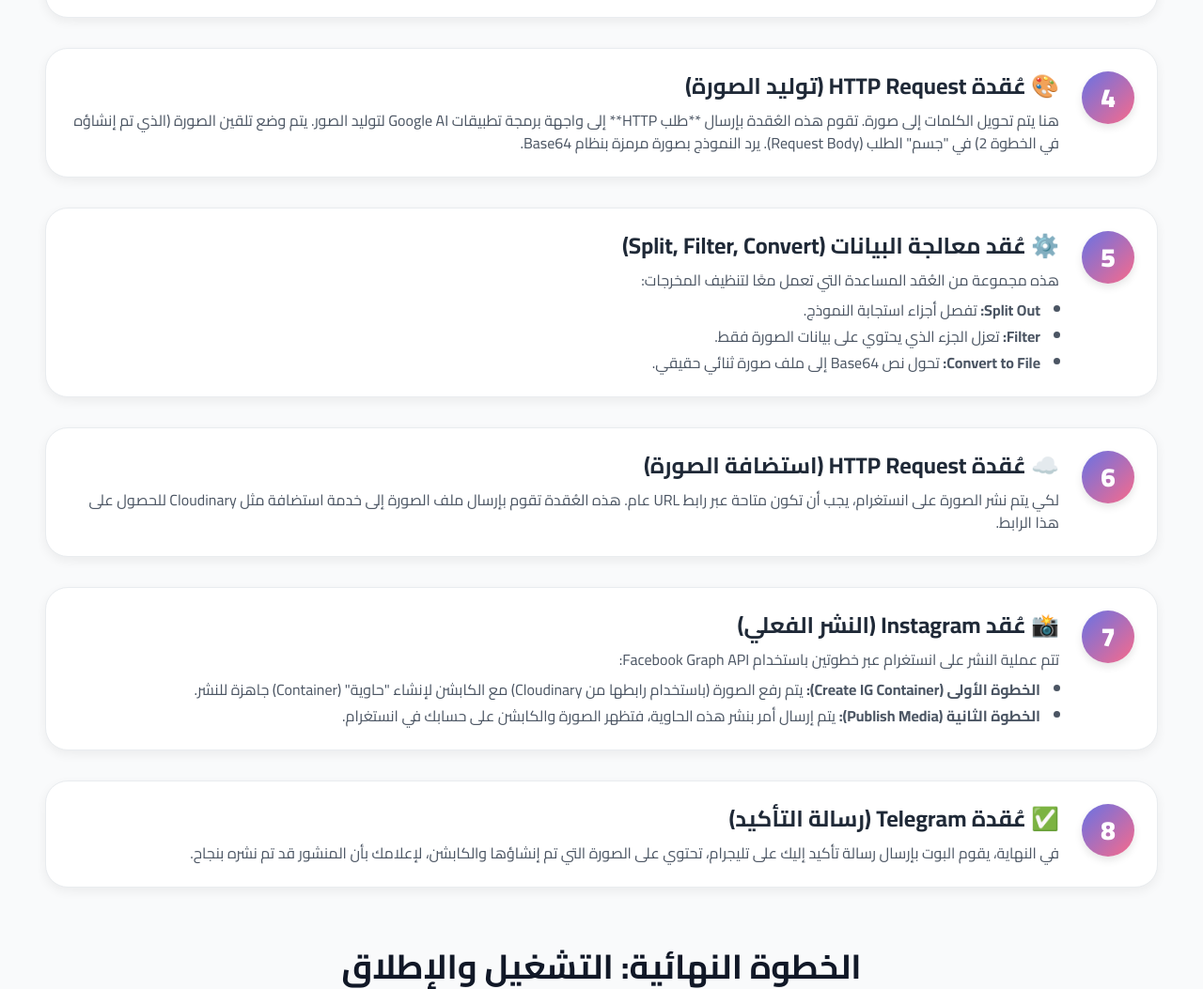
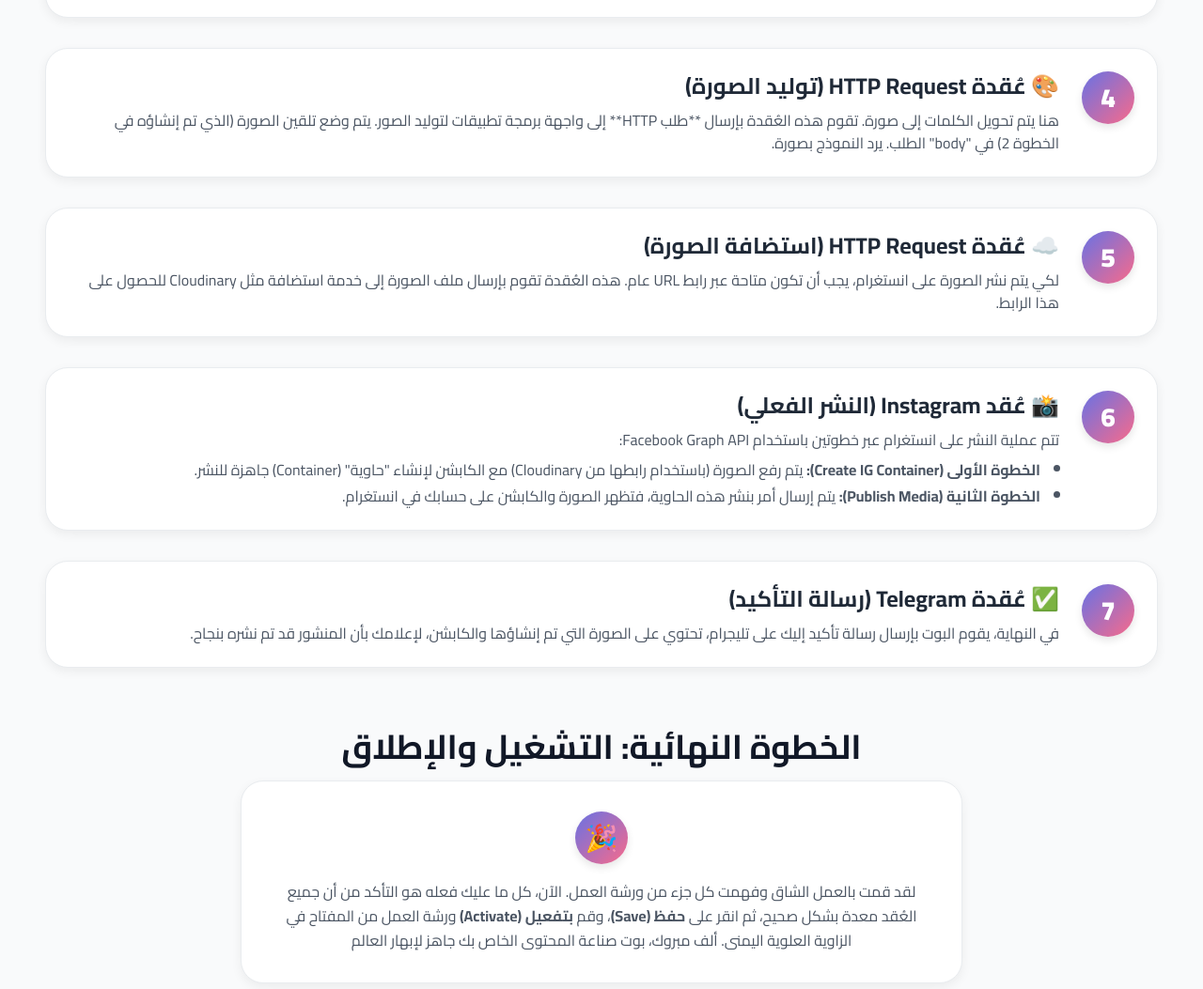
Before and after one commit to datamaroc/career-hub, a plain HTML site: page workflows/3/index.html in a window 1280 px wide. Shown: the part 1613-2666 px from the top of the page at 94% size. Drawn offline with nearby package versions, Linux system fonts and the light colour scheme.

Commit message:
telegram [3] edited

```diff
--- a/workflows/3/index.html
+++ b/workflows/3/index.html
@@ -232,40 +232,16 @@
               </h3>
               <p class="text-gray-600">
                 هنا يتم تحويل الكلمات إلى صورة. تقوم هذه العُقدة بإرسال **طلب
-                HTTP** إلى واجهة برمجة تطبيقات Google AI لتوليد الصور. يتم وضع
-                تلقين الصورة (الذي تم إنشاؤه في الخطوة 2) في "جسم" الطلب
-                (Request Body). يرد النموذج بصورة مرمزة بنظام Base64.
+                HTTP** إلى واجهة برمجة تطبيقات لتوليد الصور. يتم وضع تلقين
+                الصورة (الذي تم إنشاؤه في الخطوة 2) في "body" الطلب. يرد النموذج
+                بصورة.
               </p>
             </div>
           </div>
 
-          <!-- Step 5: Data Processing (Split, Filter, Convert) -->
+          <!-- Step 6`: HTTP Request (Cloudinary) -->
           <div class="section-card p-6 flex items-start gap-6">
             <div class="step-number">5</div>
-            <div class="flex-grow">
-              <h3 class="text-2xl font-bold mb-2">
-                ⚙️ عُقد معالجة البيانات (Split, Filter, Convert)
-              </h3>
-              <p class="text-gray-600">
-                هذه مجموعة من العُقد المساعدة التي تعمل معًا لتنظيف المخرجات:
-              </p>
-              <ul class="list-disc pr-5 mt-2 text-gray-600 space-y-1">
-                <li><strong>Split Out:</strong> تفصل أجزاء استجابة النموذج.</li>
-                <li>
-                  <strong>Filter:</strong> تعزل الجزء الذي يحتوي على بيانات
-                  الصورة فقط.
-                </li>
-                <li>
-                  <strong>Convert to File:</strong> تحول نص Base64 إلى ملف صورة
-                  ثنائي حقيقي.
-                </li>
-              </ul>
-            </div>
-          </div>
-
-          <!-- Step 6: HTTP Request (Cloudinary) -->
-          <div class="section-card p-6 flex items-start gap-6">
-            <div class="step-number">6</div>
             <div class="flex-grow">
               <h3 class="text-2xl font-bold mb-2">
                 ☁️ عُقدة HTTP Request (استضافة الصورة)
@@ -278,9 +254,9 @@
             </div>
           </div>
 
-          <!-- Step 7: Instagram Publishing -->
+          <!-- Step 6: Instagram Publishing -->
           <div class="section-card p-6 flex items-start gap-6">
-            <div class="step-number">7</div>
+            <div class="step-number">6</div>
             <div class="flex-grow">
               <h3 class="text-2xl font-bold mb-2">
                 📸 عُقد Instagram (النشر الفعلي)
@@ -303,9 +279,9 @@
             </div>
           </div>
 
-          <!-- Step 8: Telegram Confirmation -->
+          <!-- Step 7: Telegram Confirmation -->
           <div class="section-card p-6 flex items-start gap-6">
-            <div class="step-number">8</div>
+            <div class="step-number">7</div>
             <div class="flex-grow">
               <h3 class="text-2xl font-bold mb-2">
                 ✅ عُقدة Telegram (رسالة التأكيد)
```
